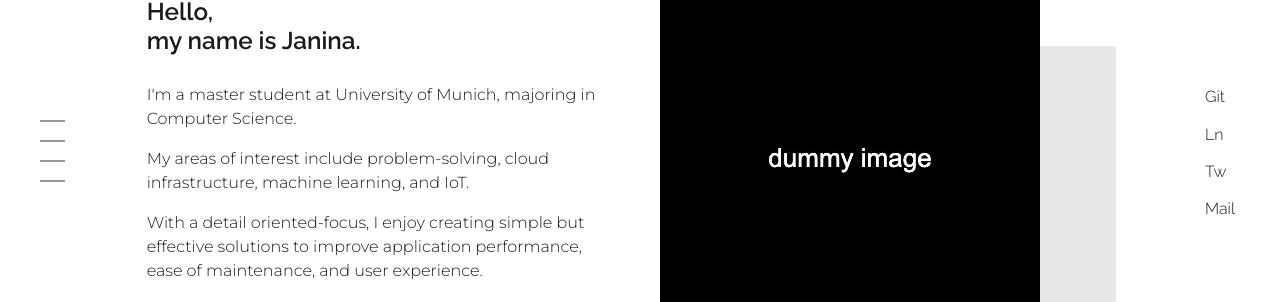
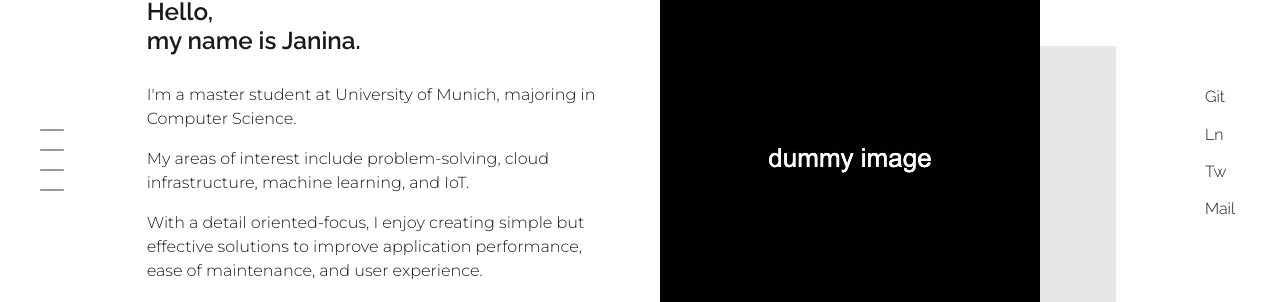
Before and after one commit to JaninaMattes/janinamattes.github.io, a Jekyll site: the page built from index.html, in a window 1280 px wide. Shown: the part 290-592 px from the top of the page. Built offline with Jekyll 4.4.1, drawn with Linux system fonts in a browser that asks for light colours.

Commit message:
src: Update sidebar nav styling

```diff
--- a/_layouts/default.html
+++ b/_layouts/default.html
@@ -33,7 +33,6 @@
     <script src="{{ '/assets/js/main-redirect.js' | relative_url }}"></script>
     <script src="{{ '/assets/js/scroll-smooth.js' | relative_url }}"></script>
     <script src="{{ '/assets/js/theme-toggle.js' | relative_url }}"></script>
-    <script src="{{ '/assets/js/sidebar-toggle.js' | relative_url }}"></script>
     <script src="https://code.jquery.com/jquery-3.6.0.min.js"></script>
     <script src="{{ '/assets/bootstrap/js/bootstrap.min.js' | relative_url }}"></script>
   </body>
--- a/assets/css/custom-nav.css
+++ b/assets/css/custom-nav.css
@@ -90,7 +90,7 @@ li *:last-child {
   font-size: 1rem;
 }
 
-/* Style the mobile menu links */
+/* Style the menu links */
 .navbar-nav .nav-link {
   transition: color 0.3s ease;
 }
--- a/assets/css/custom-sidebar.css
+++ b/assets/css/custom-sidebar.css
@@ -9,6 +9,7 @@
   flex-direction: column;
   justify-content: center;
   height: 100%;
+  width: 100%;
 }
 
 .sidebar-nav {
@@ -19,38 +20,38 @@
 }
 
 .sidebar-item {
+  position: relative;
+  overflow: hidden;
+  width: 40px;
   height: 20px;
-  width: 100%;
+  display: flex;
+  align-content: center;
   cursor: pointer;
+  align-items: center;
 }
 
 .sidebar-link {
   display: flex;
   align-items: center;
   text-decoration: none;
+}
+
+.sidebar-nav .sidebar-link {
+  width: 24px;
+  height: 2px;
+  margin-right: 10px;
+  border-radius: 99px;
+  transform-origin: left center;
+  background-color: var(--text-color-light);
   color: var(--text-color-light);
 }
 
-.sidebar-link .sidebar-line {
-  width: 30px;
-  height: 2px;
-  margin-right: 10px;
-  transform-origin: left center;
-  transition: transform 0.3s ease, background-color 0.3s ease;
-  background-color: var(--text-color-light);
+.sidebar-nav .sidebar-link:not(.selected):hover {
+  transform: scaleX(1.2);
 }
 
-.sidebar-link:hover .sidebar-line {
-  transform: scaleX(1.3);
-  background-color: var(--text-color-light);
-}
-
-.sidebar-link:active .sidebar-line {
-  transform: scaleX(1.4);
-  background-color: var(--text-color-light);
-}
-
-.sidebar-item.selected .sidebar-link .sidebar-line {
+.sidebar-nav a.active,
+.sidebar-nav a.selected {
   transform: scaleX(1.4);
   background-color: var(--text-color);
 }
--- a/assets/js/scroll-smooth.js
+++ b/assets/js/scroll-smooth.js
@@ -1,6 +1,7 @@
 document.addEventListener("DOMContentLoaded", function () {
   const scrollLinks = document.querySelectorAll("a[data-scroll]");
-  const sidebarLinks = document.querySelectorAll(".sidebar-link");
+  const sidebarLinks = document.querySelectorAll(".sidebar-item");
+  const navbarLinks = document.querySelectorAll(".sidebar-item");
 
   scrollLinks.forEach(function (link) {
     link.addEventListener("click", function (event) {
@@ -10,20 +11,11 @@ document.addEventListener("DOMContentLoaded", function () {
 
       if (targetElement) {
         targetElement.scrollIntoView({ behavior: "smooth" });
+
         scrollLinks.forEach(function (otherLink) {
           otherLink.classList.remove("selected");
         });
-
         this.classList.add("selected");
-
-        sidebarLinks.forEach(function (sidebarLink) {
-          const sidebarTargetId = sidebarLink.getAttribute("href").substring(1);
-          if (sidebarTargetId === targetId) {
-            sidebarLink.classList.add("selected");
-          } else {
-            sidebarLink.classList.remove("selected");
-          }
-        });
       }
     });
   });
--- a/assets/js/sidebar-toggle.js
+++ b/assets/js/sidebar-toggle.js
@@ -4,18 +4,20 @@ sidebarItems.forEach((item) => {
   item.addEventListener("click", function (event) {
     const clickedItem = event.currentTarget;
 
-    if (!clickedItem.classList.contains("selectedItem")) {
+    if (!clickedItem.classList.contains("selected")) {
       // Reset the selected class and scaling transformation
       sidebarItems.forEach((otherItem) => {
-        otherItem.classList.remove("selectedItem");
+        otherItem.classList.remove("selected");
         const line = otherItem.querySelector(".sidebar-line");
         line.style.transform = "scaleX(1)";
+        line.style.opacity = 0.5;
       });
     }
 
     // Add the selected class to the clicked item and apply the scaling transformation
-    clickedItem.classList.add("selectedItem");
+    clickedItem.classList.add("selected");
     const line = clickedItem.querySelector(".sidebar-line");
-    line.style.transform = "scaleX(1.6)";
+    line.style.transform = "scaleX(1.4)";
+    line.style.opacity = 0;
   });
 });
```
